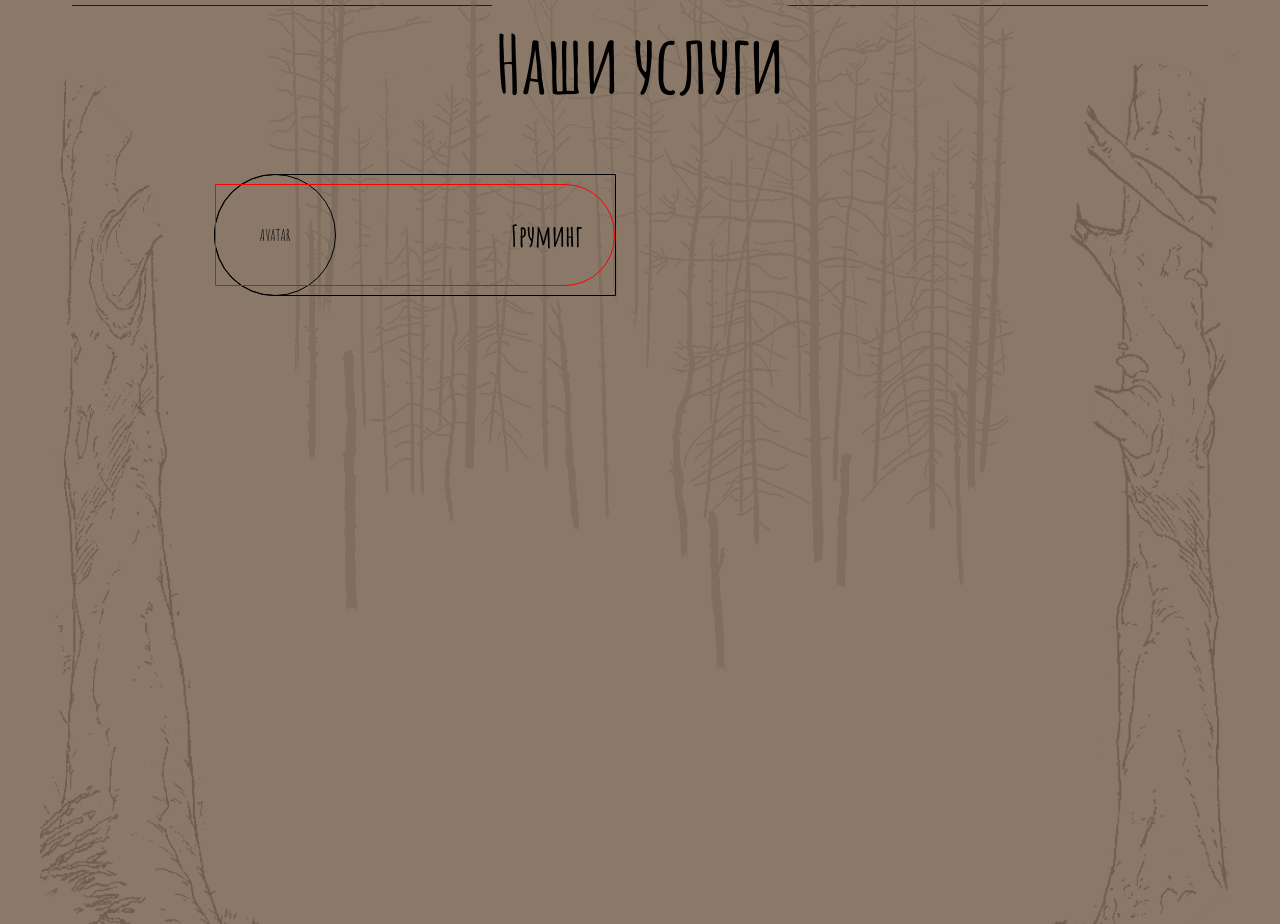
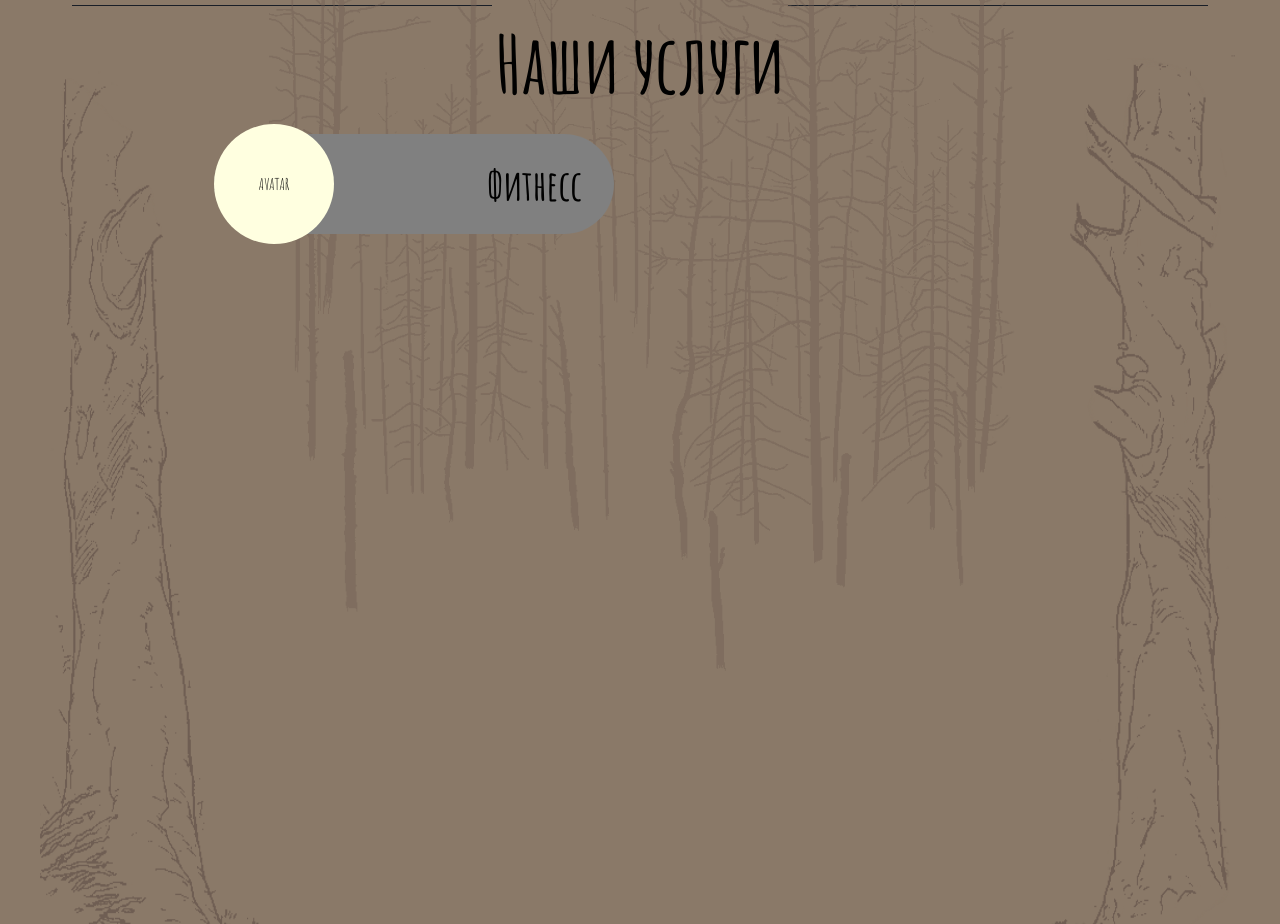
Before and after one commit to RojkovYury/idog, a Next.js app: page / in a window 1280 px wide. Shown: the part 1100-2024 px from the top of the page. Built offline with nearby package versions, Linux system fonts and the light colour scheme.

Commit message:
new services avatar

```diff
--- a/src/app/components/services.tsx
+++ b/src/app/components/services.tsx
@@ -1,8 +1,13 @@
-import { Box, Typography } from "@mui/material";
+'use client'
+
+import { Box, Typography, Button } from "@mui/material";
 import Card from "./services/card";
 import { clr } from "../colors";
+import { useState } from "react";
+
 
 export default function Services() {
+  const [open, setOpen] = useState(false);
   return(
     <>
       <Box
@@ -25,63 +30,126 @@ export default function Services() {
         </Typography>
       </Box>
 
+      <Box
 
-      <Box
         sx={{
           position: 'relative',
+          top: '-50px',
          }}
       >
         <Box
+          onMouseEnter={() => setOpen(true)}
+          onMouseLeave={() => setOpen(false)}
           sx={{
+            backgroundColor: 'lightyellow',
             position: 'absolute',
             left: '150px',
             height: '120px',
             width: '120px',
-            border: '1px solid black',
             borderRadius: '50%',
             display: 'flex',
             justifyContent: 'center',
             alignItems: 'center',
+            zIndex: 10,
+            scale: open ? '1.2' : '1',
+            transition: 'all 1s',
           }}
         >
           AVATAR
         </Box>
 
         <Box
+          onMouseEnter={() => setOpen(true)}
+          onMouseLeave={() => setOpen(false)}
           sx={{
             position: 'absolute',
             left: '150px',
             height: '120px',
-            width: '400px',
-            border: '1px solid black',
-            borderTopLeftRadius: '60px',
-            borderBottomLeftRadius: '60px',
+            width: open ? '800px' : '400px',
+            borderRadius: '60px',
             transition: 'all 1s',
             display: 'flex',
             justifyContent: 'flex-end',
             alignItems: 'center',
-            "&:hover": {
-              width: '800px',
-            },
           }}
         >
           <Box
             sx={{
+              backgroundColor: 'grey',
               position: 'relative',
-              border: '1px solid red',
               height: '100px',
               width: '740px',
-              borderTopRightRadius: '50px',
-              borderBottomRightRadius: '50px',
+              borderRadius: '50px',
               display: 'flex',
-              justifyContent: 'flex-end',
+              // justifyContent: open ? 'space-between' : 'flex-end',
+              // justifyContent: open ? 'space-between' : 'space-between',
+              justifyContent: 'space-between',
               alignItems: 'center',
               flexDirection: 'row',
             }}
           >
-            <Typography sx={{ mr: 4, fontSize: '30px', fontWeight: '700' }}>
-              Груминг
+
+            <Box
+              sx={{
+                display: 'flex',
+                width: '1px'
+              }}
+            >
+              X
+            </Box>
+
+            {open }
+            <Box
+              sx={{
+                display: open ? 'flex' : 'none',
+                opacity: open ? '1' : '0',
+                flexDirection: 'column',
+                transition: 'all 1s',
+                // ml: 10,
+              }}
+            >
+              <Typography
+                sx={{
+                  mr: 4,
+                  lineHeight: '1',
+                  fontSize: '28px',
+                  fontWeight: '700'
+                }}
+              >
+                Каждой собаке необходимы физические нагрузки,
+              </Typography>
+
+              <Typography
+                sx={{
+                  mr: 4,
+                  lineHeight: '1',
+                  fontSize: '28px',
+                  fontWeight: '700'
+                }}
+              >
+                чтобы она была здоровой, активной и послушной.
+              </Typography>
+
+              <Button
+                variant='contained'
+                sx={{
+                  height: '20px'
+                }}
+              >
+                узнать больше
+              </Button>
+            </Box>
+
+            <Typography
+              sx={{
+                mr: 4,
+                fontSize: '42px',
+                fontWeight: '700',
+              }}
+            >
+              Фитнесс
             </Typography>
+
           </Box>
         </Box>
 
```
